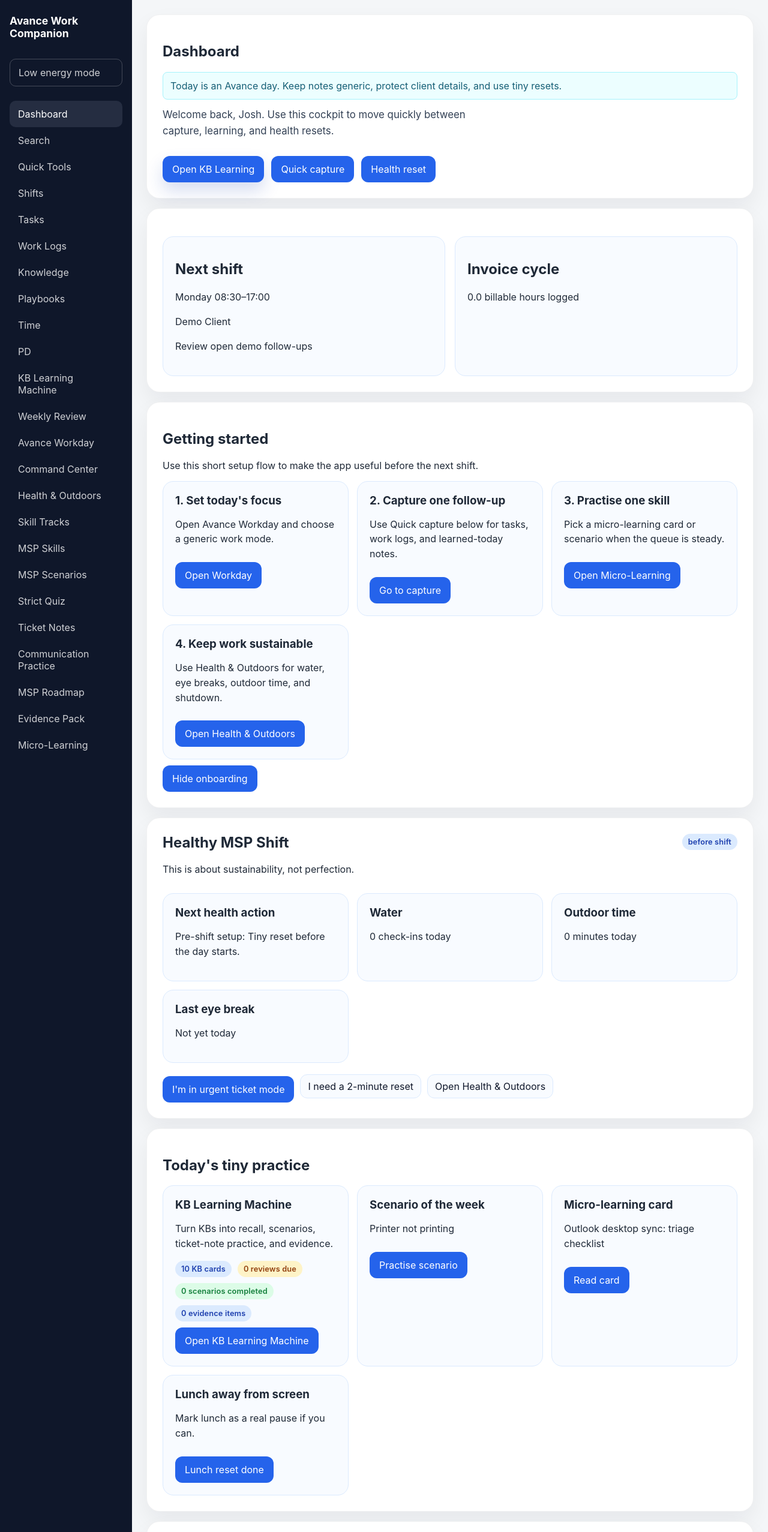
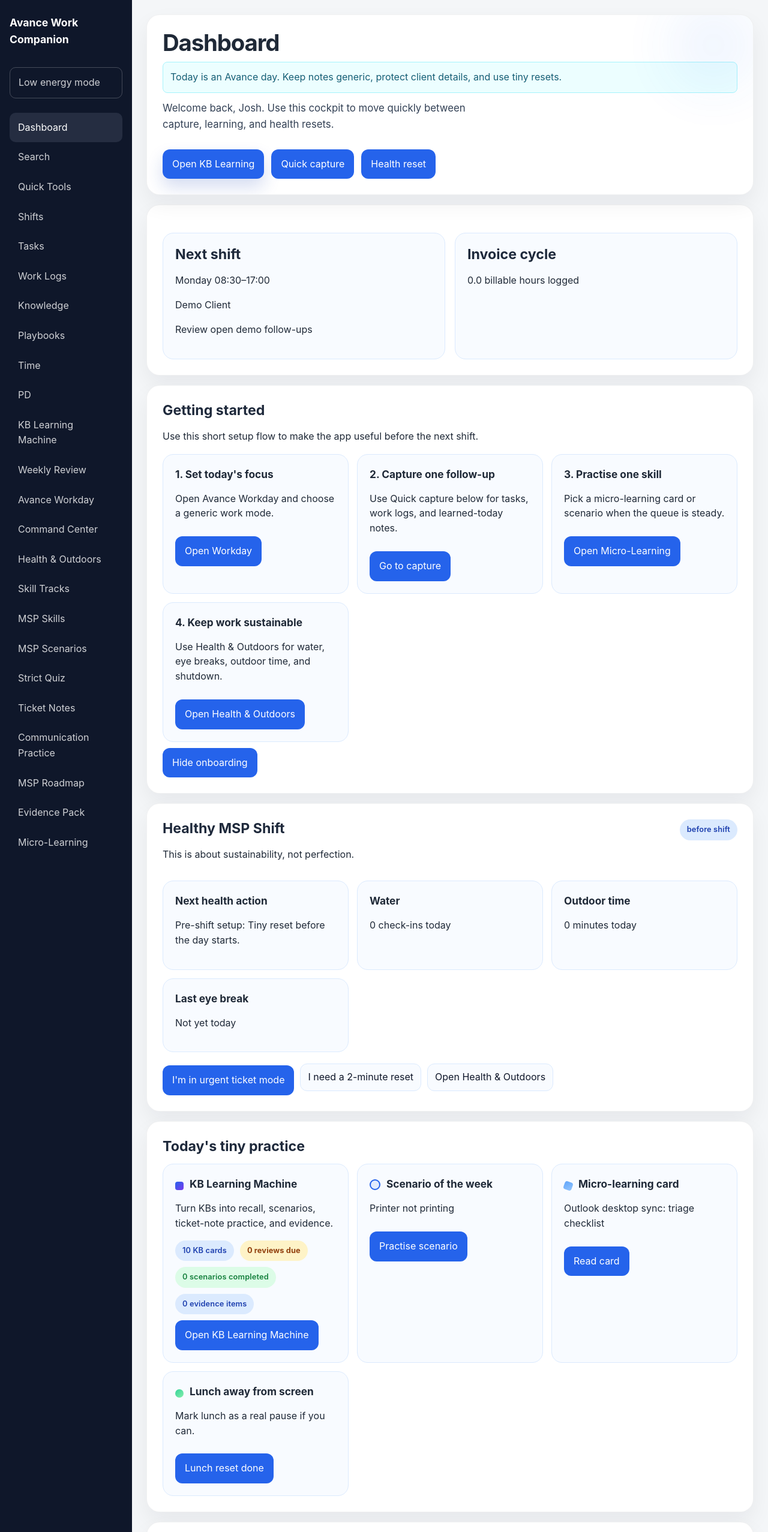
Before and after one commit to joshparri/AvancePD, a React (Vite) app: page / in a window 1280 px wide. Shown: the top 2554 px of the page at 60% size. Built offline with nearby package versions, Linux system fonts and the light colour scheme.

Commit message:
Polish typography and visual identity

```diff
--- a/src/App.css
+++ b/src/App.css
@@ -1095,6 +1095,357 @@
   }
 }
 
+html {
+  scroll-behavior: smooth;
+}
+
+h1 {
+  font-size: clamp(2.4rem, 2.2vw, 3rem);
+  line-height: 1.05;
+  letter-spacing: -0.03em;
+  margin: 0;
+}
+
+h2 {
+  font-size: 1.45rem;
+  line-height: 1.3;
+  margin: 0 0 0.85rem;
+  color: #1e293b;
+}
+
+h3 {
+  font-size: 1.08rem;
+  line-height: 1.45;
+  margin: 0 0 0.6rem;
+  color: #1f2937;
+}
+
+h4 {
+  font-size: 1rem;
+  line-height: 1.5;
+  margin: 0 0 0.5rem;
+  color: #334155;
+}
+
+p,
+li,
+label,
+input,
+textarea,
+select,
+button {
+  font-family: inherit;
+}
+
+.card h2,
+.card h3,
+.mini-card h3,
+.skill-card-header h2,
+.skill-card-header h3 {
+  margin-top: 0;
+}
+
+.page-subtitle {
+  color: #475569;
+  font-size: 1.05rem;
+  max-width: 58ch;
+}
+
+.page-help {
+  color: #475569;
+  margin-top: 12px;
+  max-width: 56ch;
+}
+
+.dashboard-hero-card,
+.learning-hero-card {
+  position: relative;
+  overflow: hidden;
+}
+
+.dashboard-hero-card::before,
+.learning-hero-card::before {
+  content: '';
+  position: absolute;
+  border-radius: 50%;
+  pointer-events: none;
+  filter: blur(42px);
+  opacity: 0.45;
+}
+
+.dashboard-hero-card::before {
+  top: -80px;
+  right: -64px;
+  width: 260px;
+  height: 260px;
+  background: radial-gradient(circle, rgba(59, 130, 246, 0.26), transparent 58%);
+}
+
+.learning-hero-card::before {
+  top: -60px;
+  left: -60px;
+  width: 220px;
+  height: 220px;
+  background: radial-gradient(circle, rgba(37, 99, 235, 0.18), transparent 55%);
+}
+
+.learning-hero-card::after {
+  content: '';
+  position: absolute;
+  bottom: -40px;
+  right: -36px;
+  width: 160px;
+  height: 160px;
+  border-radius: 50%;
+  background: radial-gradient(circle, rgba(37, 99, 235, 0.12), transparent 60%);
+  pointer-events: none;
+}
+
+.dashboard-hero {
+  display: grid;
+  gap: 18px;
+}
+
+.dashboard-hero-actions,
+.learning-hero-summary {
+  display: flex;
+  flex-wrap: wrap;
+  gap: 12px;
+  align-items: center;
+}
+
+.dashboard-hero-actions {
+  justify-content: flex-start;
+}
+
+.dashboard-summary-card .card-grid {
+  display: grid;
+  grid-template-columns: repeat(auto-fit, minmax(220px, 1fr));
+  gap: 16px;
+  margin-top: 20px;
+}
+
+.primary-action,
+.secondary-action,
+.card button,
+.card a,
+.small-action,
+.duration-btn,
+.teaching-mode-btn {
+  transition: all 0.18s ease;
+}
+
+.primary-action {
+  background: #1d4ed8;
+  border: 1px solid transparent;
+  color: #ffffff;
+  box-shadow: 0 14px 28px rgba(30, 64, 175, 0.18);
+}
+
+.secondary-action,
+.card .small-action,
+.card .duration-btn,
+.card .teaching-mode-btn {
+  background: #f8fbff;
+  color: #0f172a;
+  border: 1px solid #dbeafe;
+}
+
+.secondary-action:hover,
+.card .small-action:hover,
+.card .duration-btn:hover,
+.card .teaching-mode-btn:hover,
+.card a:hover {
+  background: #eef4ff;
+  color: #0f172a;
+  transform: translateY(-1px);
+}
+
+button:active,
+.small-action:active,
+.card a:active {
+  transform: translateY(0);
+}
+
+.card {
+  border-radius: 22px;
+  padding: 26px;
+  box-shadow: 0 16px 36px rgba(15, 23, 42, 0.06);
+  border: 1px solid rgba(15, 23, 42, 0.06);
+}
+
+.mini-card {
+  border: 1px solid #dbeafe;
+  border-radius: 18px;
+  background: #f8fbff;
+  padding: 20px;
+  transition: transform 0.18s ease, box-shadow 0.18s ease, border-color 0.18s ease;
+}
+
+.mini-card:hover {
+  transform: translateY(-1px);
+  box-shadow: 0 18px 30px rgba(15, 23, 42, 0.06);
+  border-color: #c7d9fc;
+}
+
+.learning-path-row {
+  display: grid;
+  grid-template-columns: repeat(auto-fit, minmax(180px, 1fr));
+  gap: 12px;
+  margin-top: 18px;
+}
+
+.learning-support-card {
+  border-color: rgba(59, 130, 246, 0.2);
+  background: #f0f7ff;
+}
+
+.recommendation-callout {
+  margin-top: 18px;
+  padding: 18px 20px;
+  border-radius: 20px;
+  background: linear-gradient(180deg, rgba(59, 130, 246, 0.05), rgba(37, 99, 235, 0.03));
+  border: 1px solid rgba(59, 130, 246, 0.15);
+}
+
+.recommendation-pill {
+  display: flex;
+  flex-wrap: wrap;
+  gap: 10px;
+  align-items: center;
+}
+
+.recommendation-pill strong {
+  color: #111827;
+}
+
+.empty-state-card {
+  display: grid;
+  gap: 14px;
+  text-align: center;
+  background: #f8fbff;
+  border: 1px solid #dbeafe;
+  border-radius: 18px;
+  padding: 24px;
+}
+
+.empty-state-card::before {
+  content: '⟲';
+  font-size: 1.7rem;
+  display: block;
+  margin: 0 auto;
+  width: 3rem;
+  height: 3rem;
+  line-height: 3rem;
+  border-radius: 50%;
+  background: rgba(59, 130, 246, 0.12);
+  color: #1d4ed8;
+}
+
+.status-chip {
+  display: inline-flex;
+  align-items: center;
+  padding: 7px 12px;
+  border-radius: 999px;
+  font-size: 0.82rem;
+  font-weight: 700;
+  letter-spacing: 0.01em;
+}
+
+.status-chip.info {
+  background: #dbeafe;
+  color: #1e40af;
+}
+
+.status-chip.warn {
+  background: #fef3c7;
+  color: #92400e;
+}
+
+.status-chip.success {
+  background: #dcfce7;
+  color: #15803d;
+}
+
+.status-chip.error {
+  background: #fee2e2;
+  color: #991b1b;
+}
+
+.mini-card.icon-learning h3::before,
+.mini-card.icon-focus h3::before,
+.mini-card.icon-capture h3::before,
+.mini-card.icon-health h3::before {
+  content: '';
+  display: inline-block;
+  width: 14px;
+  height: 14px;
+  margin-right: 10px;
+  vertical-align: text-bottom;
+}
+
+.mini-card.icon-learning h3::before {
+  border-radius: 4px;
+  background: linear-gradient(135deg, #2563eb, #7c3aed);
+}
+
+.mini-card.icon-focus h3::before {
+  border-radius: 50%;
+  border: 2px solid #2563eb;
+  background: rgba(37, 99, 235, 0.1);
+}
+
+.mini-card.icon-capture h3::before {
+  border-radius: 4px;
+  background: linear-gradient(135deg, #60a5fa, #93c5fd);
+  transform: rotate(20deg);
+}
+
+.mini-card.icon-health h3::before {
+  border-radius: 50%;
+  background: linear-gradient(135deg, #34d399, #86efac);
+}
+
+.external-learning-panel {
+  border-color: rgba(59, 130, 246, 0.2);
+  background: #f8fbff;
+}
+
+.external-resource-card {
+  border-radius: 18px;
+  padding: 20px;
+  border: 1px solid #dbeafe;
+  background: #ffffff;
+}
+
+.external-resource-card h4 {
+  margin-bottom: 0.65rem;
+}
+
+.external-resource-card p {
+  color: #475569;
+  line-height: 1.65;
+}
+
+.kb-card-details summary {
+  cursor: pointer;
+  font-weight: 700;
+}
+
+.kb-card-details summary:hover {
+  color: #1d4ed8;
+}
+
+.kb-card-details h4 {
+  margin: 18px 0 8px;
+  color: #1e3a8a;
+}
+
+.kb-card-details p,
+.kb-card-details ul {
+  color: #334155;
+}
+
 body {
   background: radial-gradient(circle at top, rgba(59, 130, 246, 0.08), transparent 35%), #eef5ff;
 }
--- a/src/pages/Dashboard.tsx
+++ b/src/pages/Dashboard.tsx
@@ -148,7 +148,7 @@
       <section className="card">
         <h2>Today's tiny practice</h2>
         <div className="health-plan-grid">
-          <article className="mini-card">
+          <article className="mini-card icon-learning">
             <h3>KB Learning Machine</h3>
             <p>Turn KBs into recall, scenarios, ticket-note practice, and evidence.</p>
             <div className="metric-row">
@@ -159,17 +159,17 @@
             </div>
             <button type="button" onClick={() => onNavigate('kbLearning')}>Open KB Learning Machine</button>
           </article>
-          <article className="mini-card">
+          <article className="mini-card icon-focus">
             <h3>Scenario of the week</h3>
             <p>{scenarioOfWeek.title}</p>
             <button type="button" onClick={() => onNavigate('mspScenarios')}>Practise scenario</button>
           </article>
-          <article className="mini-card">
+          <article className="mini-card icon-capture">
             <h3>Micro-learning card</h3>
             <p>{microCardOfDay.topic}</p>
             <button type="button" onClick={() => onNavigate('microLearning')}>Read card</button>
           </article>
-          <article className="mini-card">
+          <article className="mini-card icon-health">
             <h3>Lunch away from screen</h3>
             <p>Mark lunch as a real pause if you can.</p>
             <button type="button" onClick={() => setHealthState((state) => {
@@ -196,9 +196,10 @@
             ))}
           </ul>
         ) : (
-          <div>
-            <p>🎉 No open follow-ups! All caught up.</p>
-            <p><em>Tasks you create will appear here to keep work visible across shifts.</em></p>
+          <div className="empty-state-card">
+            <p>No open follow-ups yet.</p>
+            <p><em>Keep work visible across shifts by creating a quick follow-up.</em></p>
+            <button type="button" className="secondary-action" onClick={() => document.getElementById('quick-capture-title')?.focus()}>Capture follow-up</button>
           </div>
         )}
       </section>
@@ -212,9 +213,10 @@
             ))}
           </ul>
         ) : (
-          <div>
+          <div className="empty-state-card">
             <p>No work logs yet.</p>
-            <p><em>Use quick capture above or visit the Work Logs page to document troubleshooting and fixes.</em></p>
+            <p><em>Use quick capture or the Work Logs page to document what matters.</em></p>
+            <button type="button" className="secondary-action" onClick={() => document.getElementById('quick-capture-title')?.focus()}>Add quick log</button>
           </div>
         )}
       </section>
--- a/src/pages/KBLearning.tsx
+++ b/src/pages/KBLearning.tsx
@@ -218,6 +218,13 @@
             <h1>What are we learning today?</h1>
             <p className="page-subtitle">Pick one MSP skill, practise it, and follow a clear learning path.</p>
             <p className="page-help">Hi Josh. Today’s recommended topic is <strong>{recommendedCard?.title ?? 'your first KB field card'}</strong>.</p>
+            <div className="recommendation-callout">
+              <div className="recommendation-pill">
+                <span className="status-chip info">Recommended today</span>
+                <strong>{recommendedCard?.title ?? 'Select a KB field card to begin'}</strong>
+              </div>
+              <p className="page-help">Focus your next activity on this topic and build a clear review path.</p>
+            </div>
           </div>
           <div className="learning-hero-summary">
             <span className="status-chip info">{recommendedCard?.relatedSkill ?? 'KB Learning'}</span>
--- a/src/styles.css
+++ b/src/styles.css
@@ -1,7 +1,15 @@
 :root {
   color-scheme: light;
   font-family: Inter, system-ui, -apple-system, BlinkMacSystemFont, 'Segoe UI', sans-serif;
-  background-color: #eef2ff;
+  font-size: 16px;
+  line-height: 1.6;
+  color: #0f172a;
+  background-color: #eef4ff;
+}
+
+body {
+  background: radial-gradient(circle at top left, rgba(59, 130, 246, 0.08), transparent 28%), #eef4ff;
+  color: #0f172a;
 }
 
 * {
```
